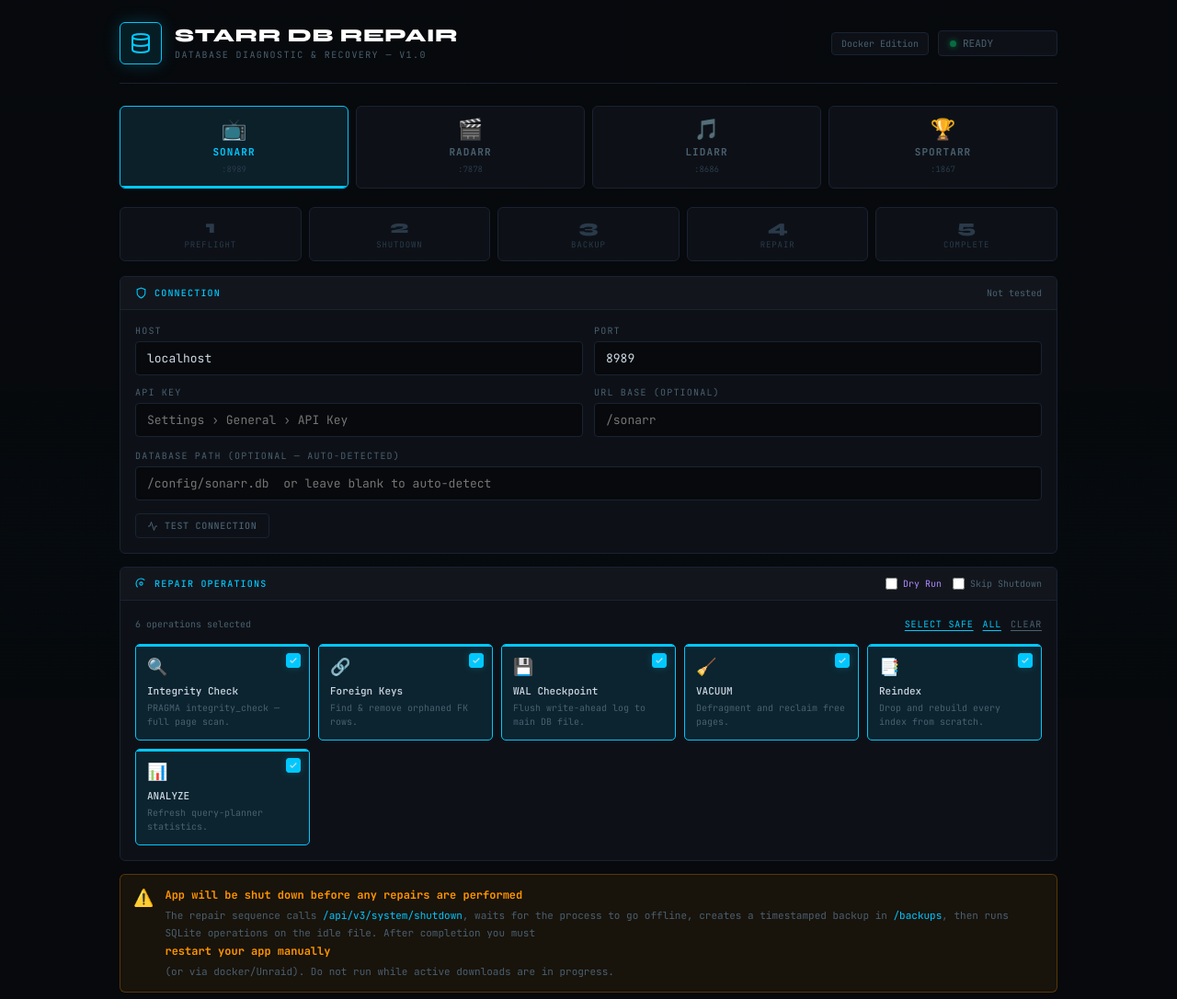
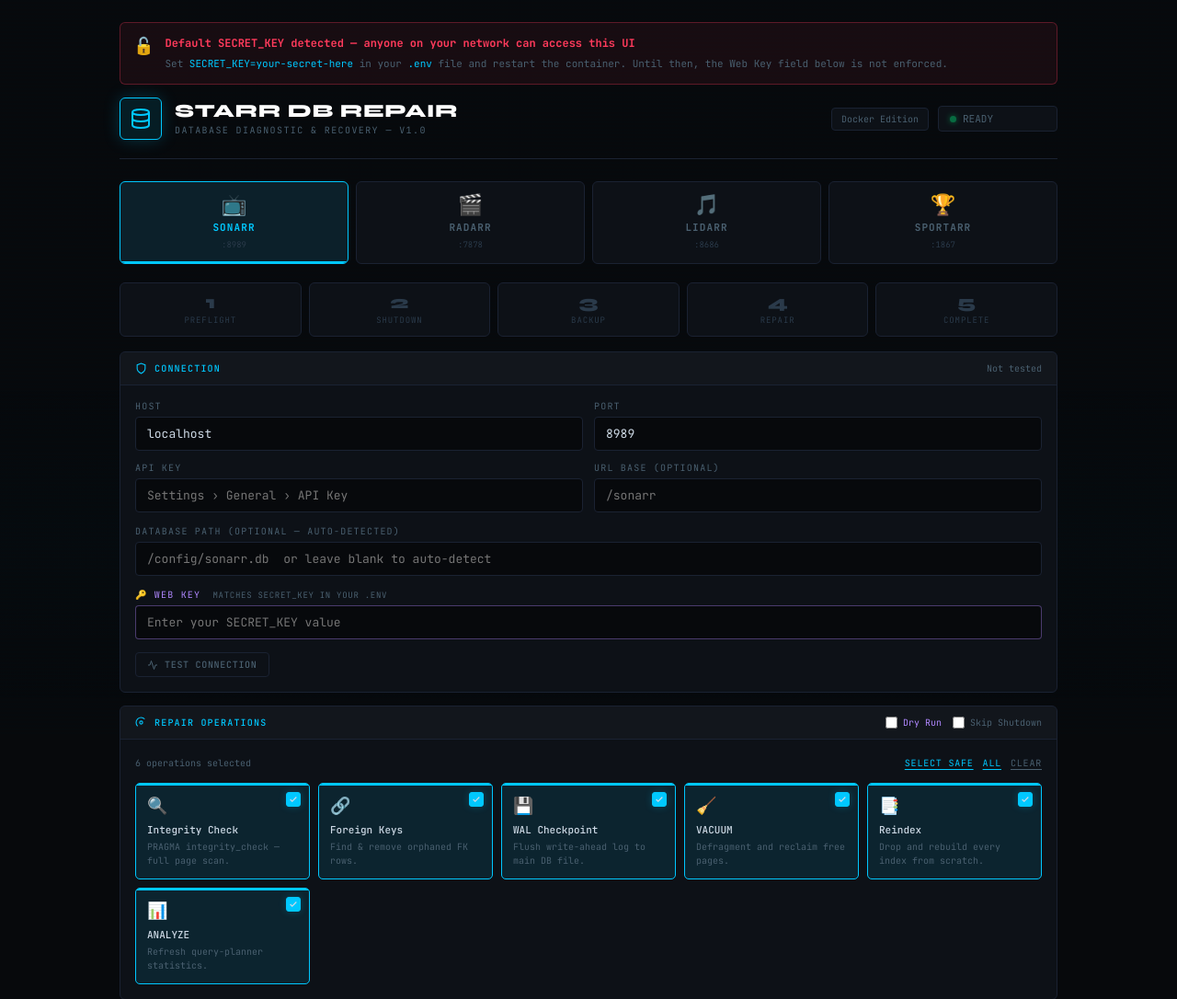
Before and after one commit to Krippler/Starr, a Flask app: page / in a window 1280 px wide. Shown: the top 1086 px of the page at 92% size. Run offline with Flask 3, Linux system fonts and the light colour scheme; data that the repository does not hold is empty.

Commit message:
Implement security warning for default SECRET_KEY
Added security warning for default SECRET_KEY in the UI and enhanced Web Key handling.

```diff
--- a/app/templates/index.html
+++ b/app/templates/index.html
@@ -138,6 +138,10 @@
 }
 .field select option { background: #111820; }
 
+/* ── auth field highlight ── */
+.field input.auth-field { border-color: rgba(176,136,255,.4); }
+.field input.auth-field:focus { border-color: var(--dry); box-shadow: 0 0 0 1px rgba(176,136,255,.2); }
+
 /* ── ops grid ── */
 .ops-header { display: flex; align-items: center; justify-content: space-between; margin-bottom: 12px; }
 .ops-grid { display: grid; grid-template-columns: repeat(auto-fill, minmax(188px, 1fr)); gap: 9px; }
@@ -277,6 +281,14 @@
 .warn-box-body strong { color: var(--warn); display: block; margin-bottom: 3px; font-size: 12px; }
 code { color: var(--app); font-family: 'JetBrains Mono', monospace; font-size: 11px; }
 
+/* ── security warn box ── */
+.sec-warn-box {
+  background: rgba(255,59,92,.07); border: 1px solid rgba(255,59,92,.3);
+  border-radius: var(--radius); padding: 12px 14px; margin-bottom: 14px;
+  display: flex; gap: 12px; align-items: flex-start;
+}
+.sec-warn-box .warn-box-body strong { color: var(--err); }
+
 /* ── divider ── */
 .section-gap { height: 6px; }
 </style>
@@ -284,6 +296,18 @@
 <body>
 <div class="scanline"></div>
 <div class="wrap">
+
+  <!-- DEFAULT KEY WARNING (shown only when SECRET_KEY hasn't been changed) -->
+  {% if using_default_key %}
+  <div class="sec-warn-box" id="defaultKeyWarn">
+    <div class="warn-box-icon">🔓</div>
+    <div class="warn-box-body">
+      <strong>Default SECRET_KEY detected — anyone on your network can access this UI</strong>
+      Set <code>SECRET_KEY=your-secret-here</code> in your <code>.env</code> file and restart the container.
+      Until then, the Web Key field below is not enforced.
+    </div>
+  </div>
+  {% endif %}
 
   <!-- HEADER -->
   <header>
@@ -358,10 +382,25 @@
         <div class="field"><label>API Key</label><input id="apikey" type="password" placeholder="Settings › General › API Key"></div>
         <div class="field"><label>URL Base (optional)</label><input id="urlbase" placeholder="/sonarr"></div>
       </div>
-      <div class="field" style="margin-bottom:14px">
+      <div class="form-grid" style="margin-bottom:14px">
+        <div class="field" style="grid-column:1/-1">
           <label>Database Path (optional — auto-detected)</label>
           <input id="dbpath" placeholder="/config/sonarr.db  or leave blank to auto-detect">
         </div>
+      </div>
+
+      <!-- Web Key — maps to SECRET_KEY env var -->
+      <div class="field" style="margin-bottom:14px">
+        <label style="color:var(--dry)">
+          🔑 Web Key
+          <span style="color:var(--muted);font-size:9px;margin-left:6px;letter-spacing:.08em">matches SECRET_KEY in your .env</span>
+        </label>
+        <input id="webkey" type="password" class="auth-field"
+               placeholder="Enter your SECRET_KEY value"
+               oninput="saveWebKey()"
+               autocomplete="current-password">
+      </div>
+
       <div class="action-row">
         <button class="btn btn-ghost btn-sm" onclick="testConnection()" id="testBtn">
           <svg width="12" height="12" viewBox="0 0 24 24" fill="none" stroke="currentColor" stroke-width="2"><polyline points="22 12 18 12 15 21 9 3 6 12 2 12"/></svg>
@@ -540,16 +579,58 @@
 let sseSource = null;
 let running = false;
 let lineCount = 0;
-let currentOpIdx = 0;
+let activePillId = null;
 let opOrder = [];
+
+// ── Web Key helpers ───────────────────────────────────────────────────────────
+// Stored in sessionStorage so it survives page reloads within the same tab
+// but is cleared when the browser session ends.
+function getWebKey() {
+  return document.getElementById('webkey').value.trim()
+      || sessionStorage.getItem('starr_web_key')
+      || '';
+}
+function saveWebKey() {
+  const key = document.getElementById('webkey').value.trim();
+  if (key) sessionStorage.setItem('starr_web_key', key);
+  else     sessionStorage.removeItem('starr_web_key');
+}
+
+// Build fetch headers — always include the web key
+function authHeaders(extra) {
+  const key = getWebKey();
+  const h = { 'Content-Type': 'application/json', ...(extra || {}) };
+  if (key) h['X-Api-Key'] = key;
+  return h;
+}
+
+// Build a URL with ?api_key= appended — needed for EventSource (can't set headers)
+function authUrl(path) {
+  const key = getWebKey();
+  return key ? `${path}?api_key=${encodeURIComponent(key)}` : path;
+}
+
+// Handle 401 responses uniformly
+function handle401() {
+  logLine('ERR', 'Unauthorized (401) — check your Web Key matches SECRET_KEY.', 'err');
+  setStatus('UNAUTHORIZED', 'var(--err)', false);
+}
 
 // ── Boot ──────────────────────────────────────────────────────────────────────
 function boot() {
+  // Restore saved key
+  const saved = sessionStorage.getItem('starr_web_key');
+  if (saved) document.getElementById('webkey').value = saved;
+
   selectSafe();
   renderOps();
   loadBackups();
-  // Pre-fill from env if API returns configured apps
-  fetch('/api/apps').then(r => r.json()).then(apps => {
+
+  // Pre-fill connection from env-configured apps
+  fetch('/api/apps', { headers: authHeaders() })
+    .then(r => { if (r.status === 401) { handle401(); return null; } return r.json(); })
+    .then(apps => {
+      if (!apps) return;
       const a = apps.find(x => x.app === currentApp);
       if (a) {
         if (a.host) document.getElementById('host').value = a.host;
@@ -578,8 +659,11 @@
   selectSafe();
   renderOps();
   logLine('SYS', `Switched to ${cfg.name}. Port set to ${cfg.port}.`, 'sys');
-  // Pre-fill from env
-  fetch('/api/apps').then(r => r.json()).then(apps => {
+
+  fetch('/api/apps', { headers: authHeaders() })
+    .then(r => r.ok ? r.json() : null)
+    .then(apps => {
+      if (!apps) return;
       const a = apps.find(x => x.app === app);
       if (a && a.host) document.getElementById('host').value = a.host;
       if (a && a.port) document.getElementById('port').value = a.port;
@@ -611,9 +695,9 @@
 // ── Connection test ───────────────────────────────────────────────────────────
 async function testConnection() {
   const btn = document.getElementById('testBtn');
-  const host   = document.getElementById('host').value.trim();
-  const port   = document.getElementById('port').value.trim();
-  const apikey = document.getElementById('apikey').value.trim();
+  const host    = document.getElementById('host').value.trim();
+  const port    = document.getElementById('port').value.trim();
+  const apikey  = document.getElementById('apikey').value.trim();
   const urlbase = document.getElementById('urlbase').value.trim();
   if (!apikey) { logLine('ERR', 'API key required.', 'err'); return; }
 
@@ -661,9 +745,12 @@
   };
 
   const res = await fetch('/api/repair/start', {
-    method: 'POST', headers: { 'Content-Type': 'application/json' },
-    body: JSON.stringify(payload)
+    method: 'POST',
+    headers: authHeaders(),
+    body: JSON.stringify(payload),
   });
+
+  if (res.status === 401) { handle401(); return; }
   if (!res.ok) {
     const err = await res.json();
     logLine('ERR', err.error || 'Failed to start repair.', 'err'); return;
@@ -688,14 +775,19 @@
 }
 
 async function stopRepair() {
-  await fetch('/api/repair/stop', { method: 'POST' });
+  const res = await fetch('/api/repair/stop', {
+    method: 'POST',
+    headers: authHeaders(),
+  });
+  if (res.status === 401) { handle401(); return; }
   logLine('WARN', 'Stop requested — aborting after current step…', 'warn');
 }
 
 // ── SSE ───────────────────────────────────────────────────────────────────────
+// EventSource cannot set custom headers, so we pass the key as a query param.
 function connectSSE() {
   if (sseSource) { sseSource.close(); }
-  sseSource = new EventSource('/api/repair/stream');
+  sseSource = new EventSource(authUrl('/api/repair/stream'));
 
   sseSource.onmessage = e => {
     try { handleEntry(JSON.parse(e.data)); } catch (_) {}
@@ -713,7 +805,7 @@
     if (t.includes('step 3') || t.includes('backup'))    { setPhase(2,'done'); setPhase(3,'active'); }
     if (t.includes('step 4') || t.includes('repair'))    { setPhase(3,'done'); setPhase(4,'active'); }
     if (t.includes('step 5') || t.includes('report'))    { setPhase(4,'done'); setPhase(5,'active'); }
-    return; // don't print phase headers
+    return;
   }
 
   if (entry.cls === '__done__') {
@@ -736,7 +828,6 @@
     return;
   }
 
-  // Track op progress
   if (entry.cls === 'info') {
     const m = entry.msg.match(/^Running\s+(\w+)/i);
     if (m) activatePill(m[1].toLowerCase());
@@ -762,7 +853,6 @@
 function resetPhases() { for (let i = 1; i <= 5; i++) setPhase(i, ''); }
 
 // ── Pill helpers ──────────────────────────────────────────────────────────────
-let activePillId = null;
 function activatePill(partialId) {
   const match = opOrder.find(id => id.startsWith(partialId) || partialId.startsWith(id.split('_')[0]));
   if (!match) return;
@@ -794,9 +884,9 @@
 
 // ── Terminal ──────────────────────────────────────────────────────────────────
 function appendLogLine(entry) {
-  const body = document.getElementById('termBody');
+  const body   = document.getElementById('termBody');
   const cursor = document.getElementById('termCursor');
-  const div = document.createElement('div');
+  const div    = document.createElement('div');
   div.className = 'log-line';
   div.innerHTML = `<span class="log-ts">${entry.ts || '00:00:00'}</span>` +
     `<span class="log-tag ${entry.cls || ''}">${entry.tag}</span>` +
@@ -813,7 +903,7 @@
 }
 
 function clearLog() {
-  const body = document.getElementById('termBody');
+  const body   = document.getElementById('termBody');
   const cursor = document.getElementById('termCursor');
   while (body.firstChild !== cursor) body.removeChild(body.firstChild);
   lineCount = 0;
@@ -828,8 +918,8 @@
 function setStatus(text, dotColor, pulse) {
   document.getElementById('statusText').textContent = text;
   const dot = document.getElementById('statusDot');
-  dot.style.background  = dotColor;
-  dot.style.boxShadow   = `0 0 6px ${dotColor}`;
+  dot.style.background = dotColor;
+  dot.style.boxShadow  = `0 0 6px ${dotColor}`;
   pulse ? dot.classList.add('pulse') : dot.classList.remove('pulse');
 }
 
@@ -838,7 +928,12 @@
   const panel = document.getElementById('backupsPanel');
   panel.innerHTML = '<div class="empty-state">Loading…</div>';
   try {
-    const data = await fetch('/api/backups').then(r => r.json());
+    const res = await fetch('/api/backups', { headers: authHeaders() });
+    if (res.status === 401) {
+      panel.innerHTML = '<div class="empty-state" style="color:var(--err)">Unauthorized — enter your Web Key above.</div>';
+      return;
+    }
+    const data = await res.json();
     if (!data.length) {
       panel.innerHTML = '<div class="empty-state">No backups yet. Run a repair to create one.</div>';
       return;
```
Lines whose indentation alone changed are shown as unchanged.
